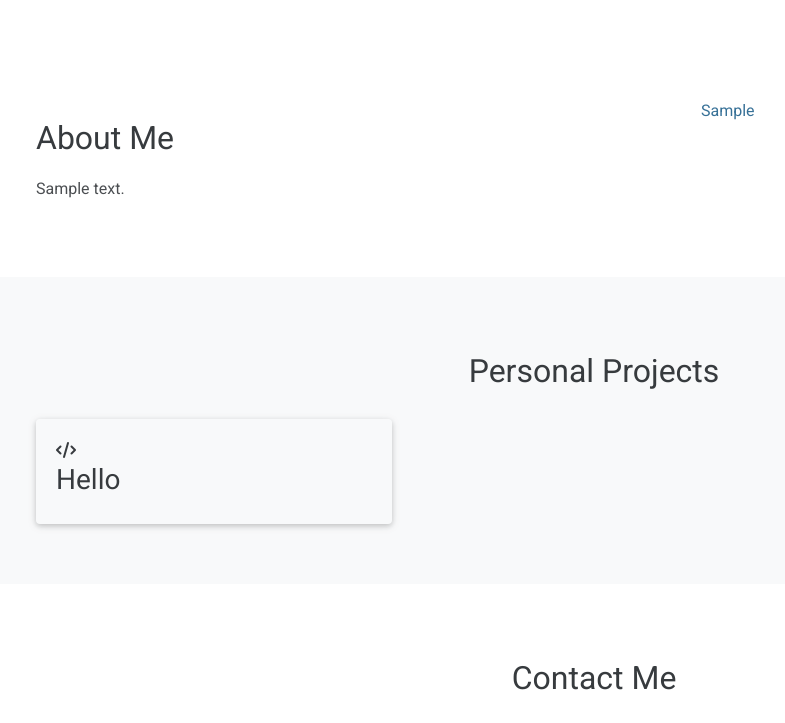
After one commit to kunheeha/personalwebsite, a Python web app: template personalwebsite/templates/about.html in a window 1280 px wide. The commit adds this page. Shown: the part 701-1424 px from the top of the page, without its empty margins (46-831 px from the left). Run offline with Jinja, Linux system fonts and the light colour scheme; the template is opened without the code that fills it: most values are stand-ins (such as "Sample title", 1, 10 or a date in 2020); grey boxes marked "Sample" are stand-in pictures; some libraries are stand-ins or nearby versions.

Commit message:
separate about landing page

```diff
--- /dev/null
+++ b/personalwebsite/templates/about.html
@@ -0,0 +1,128 @@
+{% extends 'base.html' %}
+{% block head %}
+  <title>{{ me.first_name }} {{ me.last_name }}</title>
+
+{% endblock %}
+{% block body %}
+  <!-- NavBar -->
+  <nav class="navbar navbar-expand navbar-dark fixed-top" id="mainNav">
+    <div class="container">
+      <!-- to add something here or not to add, that is the question -->
+      <a class="navbar-brand js-scroll-trigger" href="#page-top"><img src="" alt="" /></a>
+      <ul class="navbar-nav text-uppercase ml-auto">
+        <li class="nav-item"><a class="nav-link js-scroll-trigger" href="#about">About</a></li>
+        <li class="nav-item"><a class="nav-link js-scroll-trigger" href="">Projects</a></li>
+        <li class="nav-item"><a class="nav-link js-scroll-trigger" href="">Blog</a></li>
+      </ul>
+    </div>
+  </nav>
+
+  <!-- Top Section -->
+  <header class="about-header">
+    <div class="container">
+      <div class="row">
+        <div class="about-info col-md-6 col-xs-12">
+          <h1>{{ me.first_name }} {{ me.last_name }}</h1>
+          <h2>Developer</h2>
+          <div class="contact-links">
+            <ul>
+              <li><a><i class="{{ email.fa_icon }}"></i>{{ email.link }}</a></li>
+            </ul>
+            <ul class="social-icon">
+              {% for contact in contacts %}
+              <li><a target="_blank", href="{{ contact.link }}"><i class="{{ contact.fa_icon }}"></i></a></li>
+              {% endfor %}
+            </ul>
+          </div>
+        </div>
+        <div class="col-md-6 d-sm-none d-md-block">
+          <div class="p-img">
+            <img src="{{ profile_photo }}" alt="">
+          </div>
+        </div>
+      </div>
+    </div>
+  </header>
+
+  <!-- Main Section -->
+  <section class="">
+    <!-- About Me -->
+    <div class="about-me about-me-section-separator" id="about">
+      <div class="container">
+        <div class="row">
+          <div class="col-md-6 col-sm-12">
+            <h1 class="h2">About Me</h1>
+            <p>{{ me.about }}</p>
+          </div>
+          <div class="col-md-1 d-md-block d-sm-none"></div>
+          <div class="col-md-5 col-sm-12">
+            <ul>
+              {% for contact in contacts %}
+              <li><a target="_blank", href="{{ contact.link }}"><i class="{{ contact.fa_icon }}"></i>{{ contact.contact_type }}</a></li>
+              {% endfor %}
+            </ul>
+          </div>
+        </div>
+      </div>
+    </div>
+    <!-- Projects -->
+    <div class="projects section-separator bg-light">
+      <div class="container">
+        <div class="text-center">
+          <h2>Personal Projects</h2>
+        </div>
+        <div class="row">
+          <div class="col-sm-4">
+            <div class="project-item shadow-1 white-bg">
+              <i class="fa fa-code iron-color"></i>
+              <h3>Hello</h3>
+            </div>
+          </div>
+        </div>
+      </div>
+    </div>
+    <!-- Contact -->
+    <div class="contact section-separator">
+      <div class="container">
+        <div class="text-center">
+          <h2>Contact Me</h2>
+        </div>
+        <div class="map-image image-bg">
+          <div class="row justify-content-md-center">
+            <div class="col-sm-12 col-md-6 mt-3">
+              <div class="formMessages"></div>
+              <form class="contact-form" method="POST" action="">
+                <div class="form-label-group">
+                  <input id="inputFname" type="text" name="fname" class="form-control" placeholder="First Name" required>
+                  <label for="inputFname">First Name</label>
+                </div>
+                <div class="form-label-group">
+                  <input id="inputLname" type="text" name="lname" class="form-control" placeholder="Last Name" required>
+                  <label for="inputLname">Last Name</label>
+                </div>
+                <div class="form-label-group">
+                  <input id="inputEmail" type="email" name="email" class="form-control" placeholder="Email" required>
+                  <label for="inputEmail">Email</label>
+                </div>
+                <div class="form-label-group">
+                  <textarea id="inputMessage" class="form-control" name="message" placeholder="Message" rows="6" required></textarea>
+                  <label for="inputMessage">Message</label>
+                </div>
+                <hr>
+                <div class="card">
+                  <button type="submit" class="btn btn-block btn-dark">Send Message</button>
+                </div>
+              </form>
+          </div>
+        </div>
+      </div>
+    </div>
+  </section>
+
+{% endblock %}
+
+
+{% block scripts %}
+  <script src="{{ url_for('static', filename='js/email.js') }}"></script>
+  <script src="{{ url_for('static', filename='js/scrolling.js') }}"></script>
+{% endblock %}
```
Also changed, not shown: personalwebsite/main/routes.py (+12 -4 lines), personalwebsite/static/css/styles.css (+77 -0 lines).
